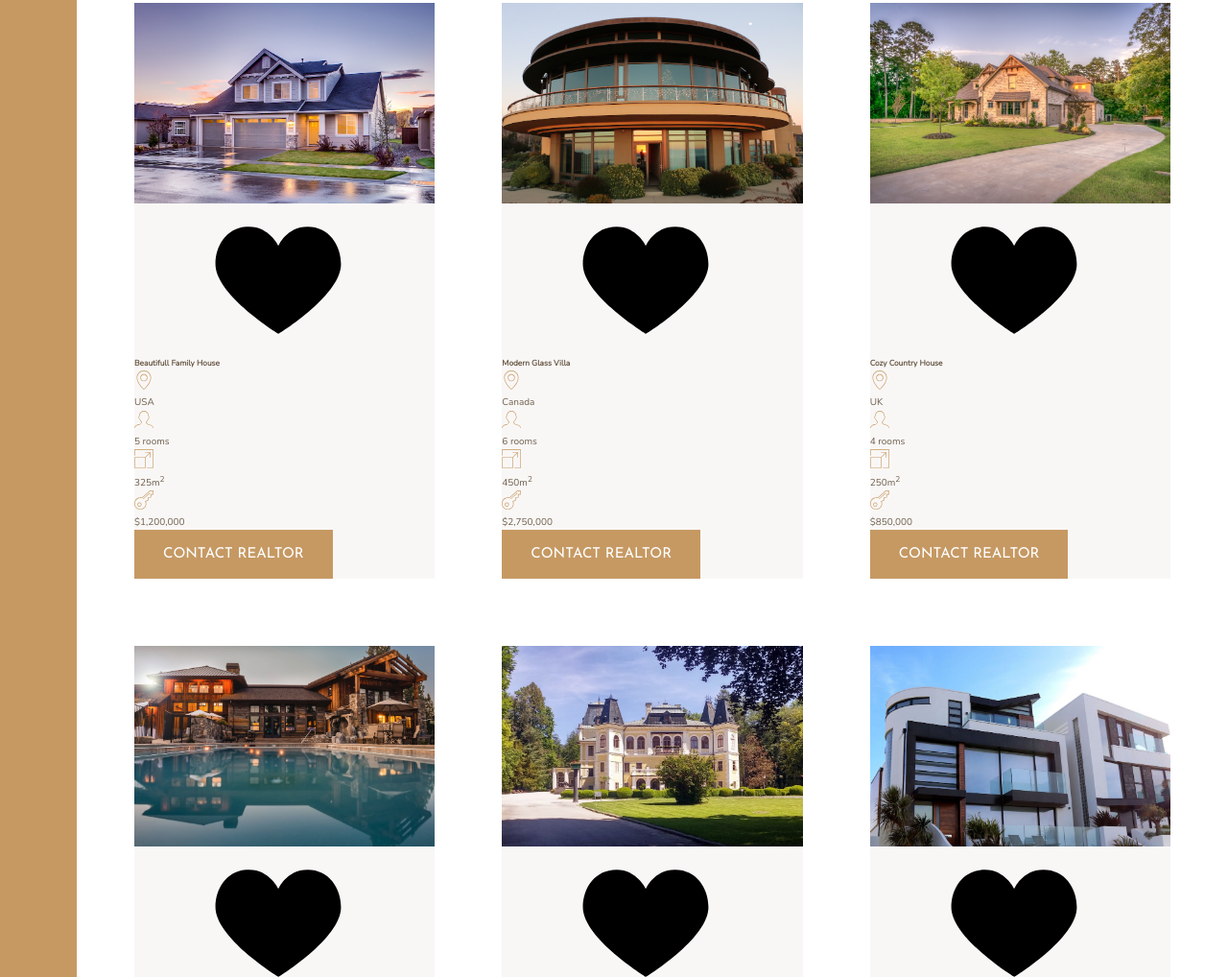
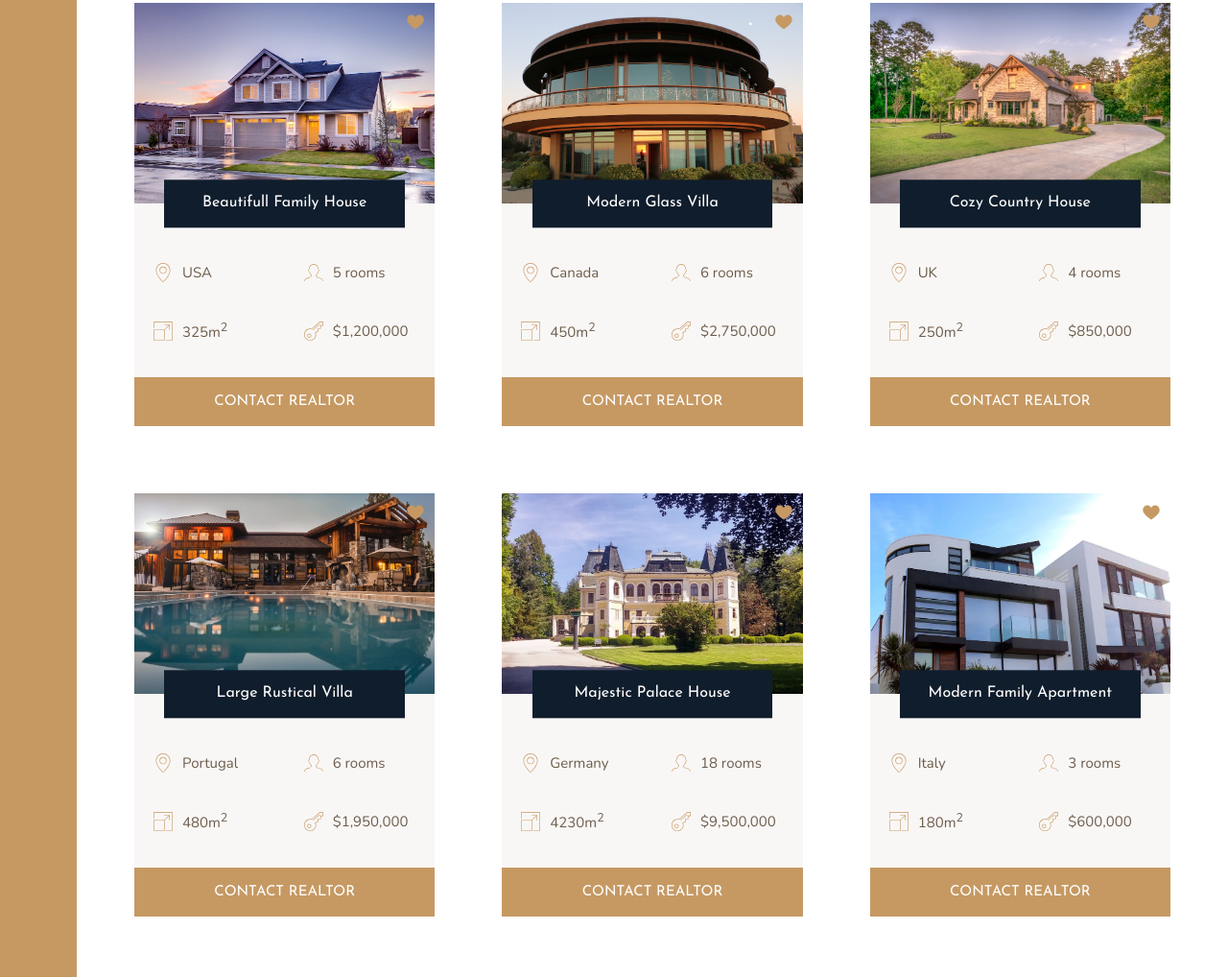
Before and after one commit to nnicolopez/advanced-css-course-NEXTER, a website: page index.html in a window 1280 px wide. Shown: the part 1967-2985 px from the top of the page at 96% size. Drawn offline with nearby package versions, Linux system fonts and the light colour scheme.

Commit message:
Style homes section

```diff
--- a/index.html
+++ b/index.html
@@ -138,7 +138,7 @@
                     </svg>
                     <p>$1,200,000</p>
                 </div>
-                <button class="btn">Contact realtor</button>
+                <button class="btn home__btn">Contact realtor</button>
             </div>
 
             <div class="home">
@@ -171,7 +171,7 @@
                     </svg>
                     <p>$2,750,000</p>
                 </div>
-                <button class="btn">Contact realtor</button>
+                <button class="btn home__btn">Contact realtor</button>
             </div>
 
             <div class="home">
@@ -204,7 +204,7 @@
                     </svg>
                     <p>$850,000</p>
                 </div>
-                <button class="btn">Contact realtor</button>
+                <button class="btn home__btn">Contact realtor</button>
             </div>
 
             <div class="home">
@@ -237,7 +237,7 @@
                     </svg>
                     <p>$1,950,000</p>
                 </div>
-                <button class="btn">Contact realtor</button>
+                <button class="btn home__btn">Contact realtor</button>
             </div>
 
             <div class="home">
@@ -270,7 +270,7 @@
                     </svg>
                     <p>$9,500,000</p>
                 </div>
-                <button class="btn">Contact realtor</button>
+                <button class="btn home__btn">Contact realtor</button>
             </div>
 
             <div class="home">
@@ -303,7 +303,7 @@
                     </svg>
                     <p>$600,000</p>
                 </div>
-                <button class="btn">Contact realtor</button>
+                <button class="btn home__btn">Contact realtor</button>
             </div>
         </section>
 
--- a/sass/_homes.scss
+++ b/sass/_homes.scss
@@ -10,32 +10,70 @@
 .home {
     background-color: $color-grey-light-1;
 
+    display: grid;
+    grid-template-columns: repeat(2, 1fr);
+    grid-row-gap: 3.5rem;
+
     &__img {
         width: 100%;
+        grid-column: 1 / -1;
+        grid-row: 1 / 2;
+        z-index: 1;
     }
 
     &__like {
-
+        grid-row: 1 / 2;
+        grid-column: 2 / 3;
+        fill: $color-primary;
+        height: 2rem;
+        width: 2rem;
+        z-index: 2;
+        justify-self: end;
+        margin: 1rem;
     }
 
     &__name {
+        grid-row: 1 / 2;
+        grid-column: 1 / -1;
+        justify-self: center;
+        align-self: end;
+        z-index: 3;
 
+        width: 80%;
+        font-family: $font-display;
+        font-size: 1.6rem;
+        text-align: center;
+        padding: 1.25rem;
+        background-color: $color-secondary;
+        color: #fff;
+        font-weight: 400;
+        transform: translateY(50%);
+    }
+
+    &__location,
+    &__rooms {
+        margin-top: 2.5rem;
     }
 
     &__location,
     &__rooms,
     &__area,
     &__price {
+        font-size: 1.5rem;
+        margin-left: 2rem;
+        display: flex;
+        align-items: center;
 
         svg {
             fill: $color-primary;
             height: 2rem;
             width: 2rem;
-        }
-
-        p {
-
+            margin-right: 1rem;
         }
     }
 
+    &__btn {
+        grid-column: 1 / -1;
+    }
+
 }
```
Also changed, not shown: css/style.css.
